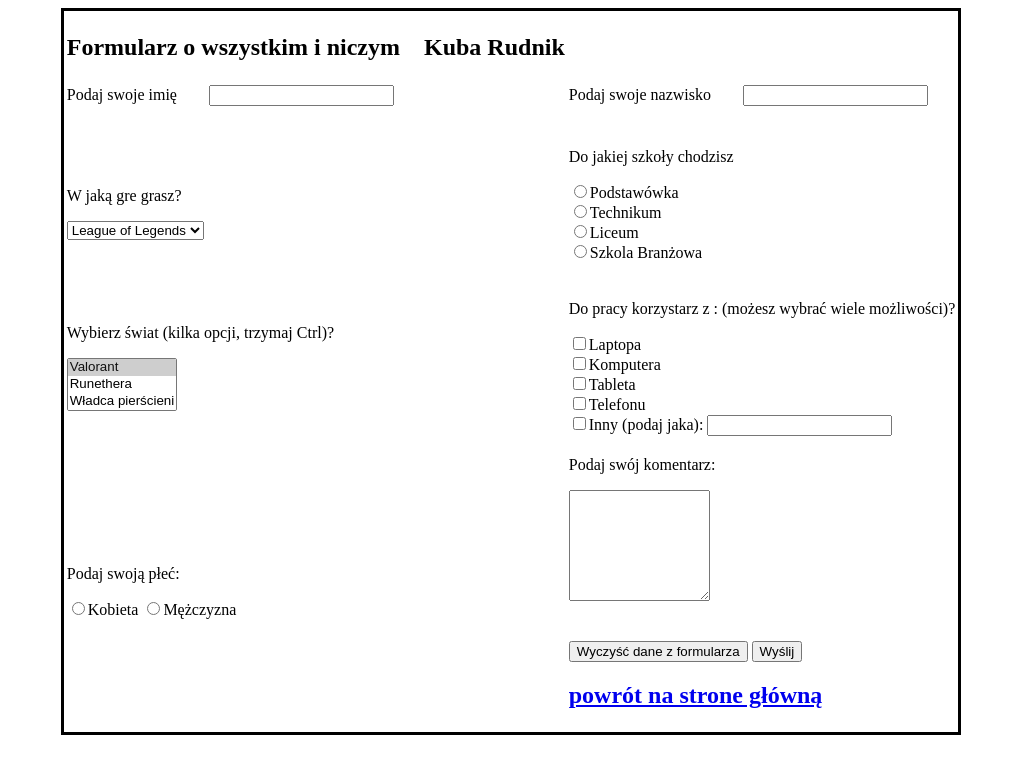
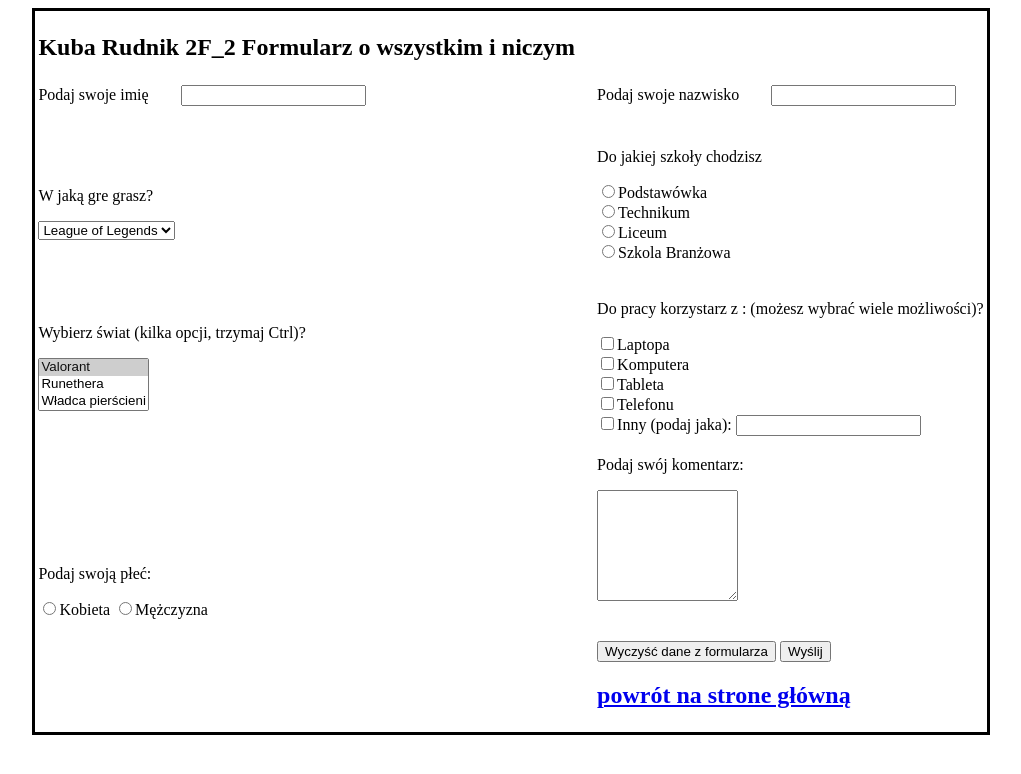
Before and after one commit to underdewotar/napewnoniescibi, a plain HTML site: page Formularz_Rudnik.html in a window 1280 px wide. Shown: the whole page, without its empty margins (129-1150 px from the left). Drawn offline with Linux system fonts and the light colour scheme.

Commit message:
Update Formularz_Rudnik.html

```diff
--- a/Formularz_Rudnik.html
+++ b/Formularz_Rudnik.html
@@ -23,7 +23,7 @@
 
     <form action="...">
     <tr>
-    <td><h2><center>Formularz o wszystkim i niczym &nbsp&nbsp Kuba Rudnik</center></h2></td>
+    <td><h2><center> Kuba Rudnik 2F_2            Formularz o wszystkim i niczym &nbsp&nbsp</center></h2></td>
 
     <td></td>
     </tr>
```
